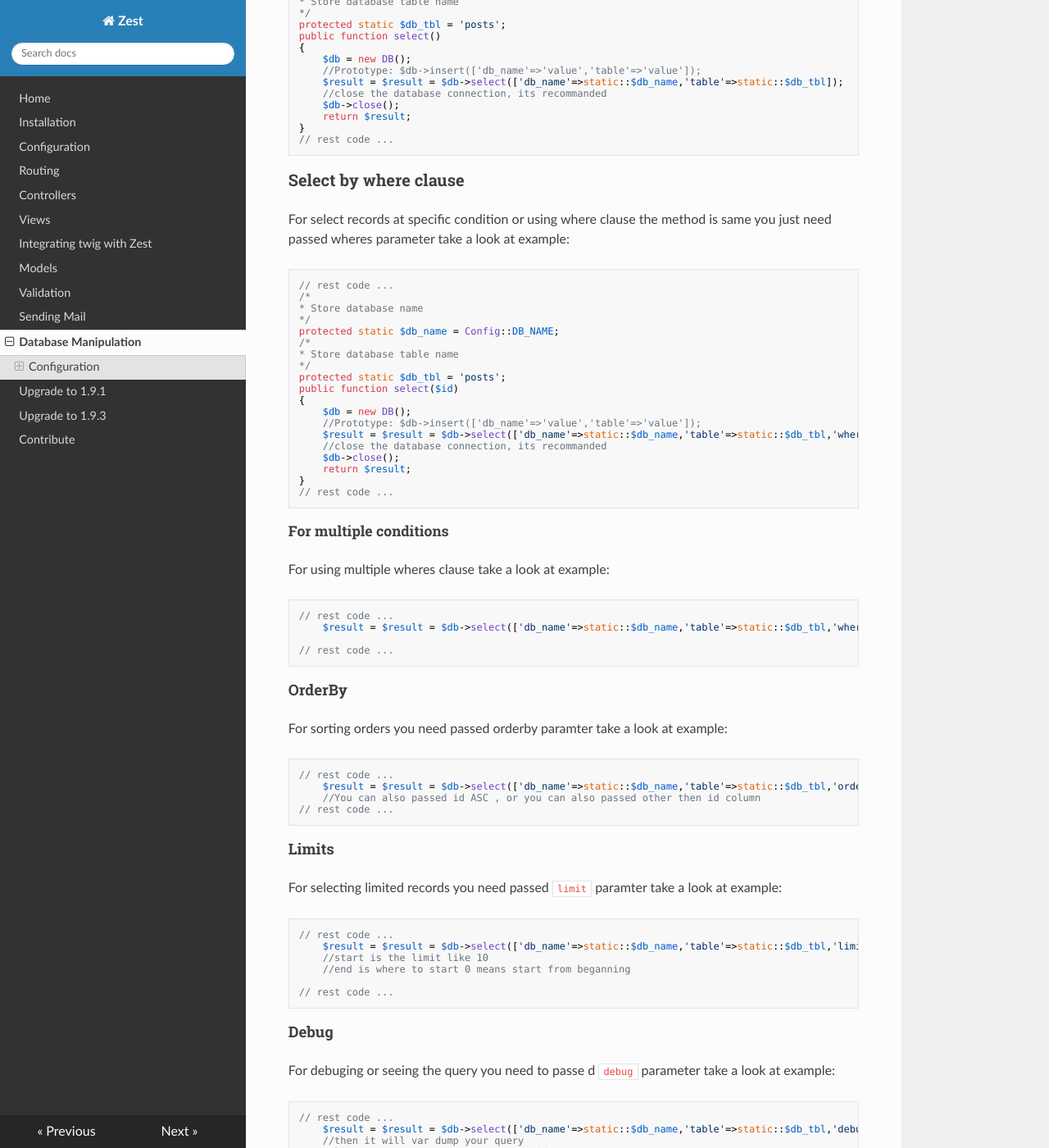
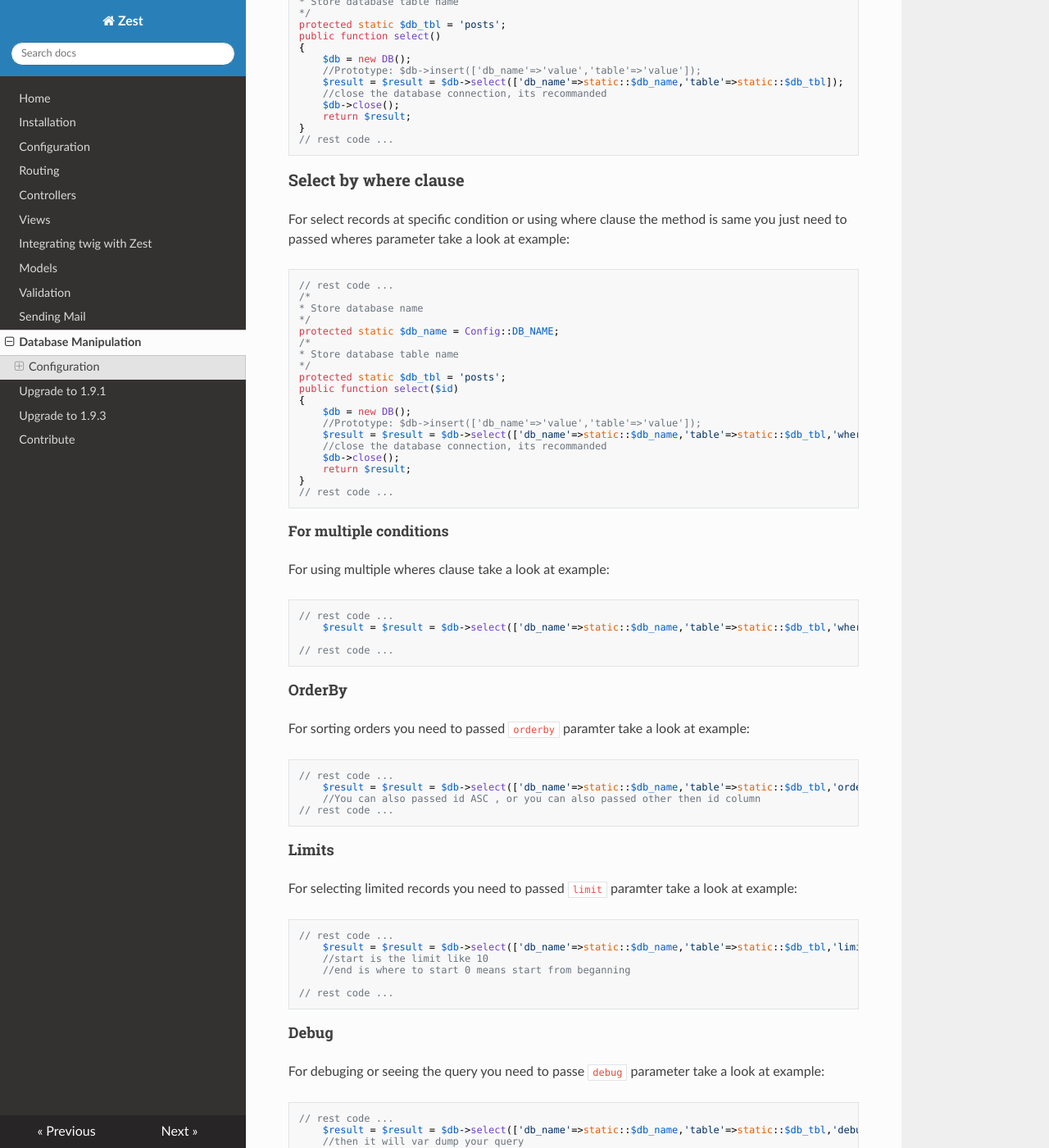
Before and after one commit to alphazframework/zest-docs-latest, an MkDocs documentation site: the page built from docs/database.md, in a window 1280 px wide and 1400 px high, scrolled down 1794 px. Shown: the whole window at 82% size. Built offline with MkDocs 1.6.1, drawn with Linux system fonts in a browser that asks for light colours; nearby versions of some CDN libraries; old or Windows-style settings are respelled for this version of MkDocs; some of the changed text lies outside the part shown.

````diff
--- a/docs/database.md
+++ b/docs/database.md
@@ -63,7 +63,7 @@ class Post extends DB
 
 ### Insert
 
-For insert data into database you need call ```insert();``` method with parameters,The ```insert``` method return id on success boolean false on fail take a look at example:
+For insert data into database you need to used ```insert();``` method with parameters,The ```insert``` method return id on success boolean false on fail take a look at example:
 
 ```php
 // rest code ...
@@ -88,7 +88,7 @@ public function create($field1,$field2,$field3)
 ```
 
 ### Select
-For selecting record you need just call ```select()``` method, take a look at following example:
+For selecting record you need to used ```select()``` method, take a look at following example:
 
 ```php
 // rest code ...
@@ -113,7 +113,7 @@ public function select()
 ```
 
 ### Select by where clause
-For select records at specific condition or using where clause the method is same you just need passed wheres parameter take a look at example:
+For select records at specific condition or using where clause the method is same you just need to passed wheres parameter take a look at example:
 
 ```php
 // rest code ...
@@ -147,7 +147,7 @@ For using multiple wheres clause take a look at example:
 ```
 
 #### OrderBy
-For sorting orders you need passed orderby paramter take a look at example:
+For sorting orders you need to passed ```orderby``` paramter take a look at example:
 
 ```php
 // rest code ...
@@ -156,7 +156,7 @@ For sorting orders you need passed orderby paramter take a look at example:
 // rest code ...
 ```
 #### Limits
-For selecting limited records you need passed ```limit``` paramter take a look at example:
+For selecting limited records you need to passed ```limit``` paramter take a look at example:
 
 ```php
 // rest code ...
@@ -168,7 +168,7 @@ For selecting limited records you need passed ```limit``` paramter take a look a
 ```
 
 #### Debug
-For debuging or seeing the query you need to passe d ```debug``` parameter take a look at example:
+For debuging or seeing the query you need to passe  ```debug``` parameter take a look at example:
 
 ```php
 // rest code ...
@@ -180,7 +180,7 @@ For debuging or seeing the query you need to passe d ```debug``` parameter take
 ```
 
 ### Delete
-For deleting record in mysql we need called ```delete()``` method with id parameter, **Note: If id is not provided all record form specific tabel will be erased/deleted and this action never be undo.**
+For deleting record in mysql we need to used ```delete()``` method with id parameter, **Note: If id is not provided all record form specific tabel will be erased/deleted and this action never be undo.**
 Here is following example:
 
 ```php
````
Also changed, not shown: other parts of docs/database.md (+7 -7 lines).
